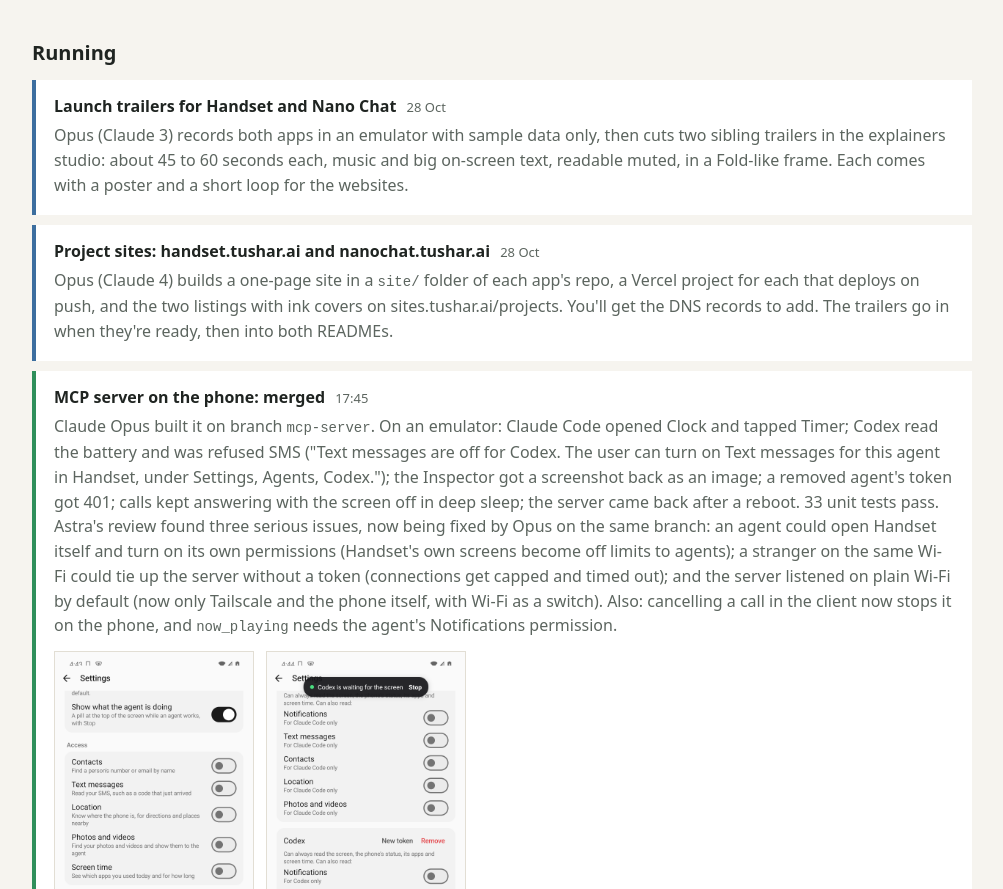
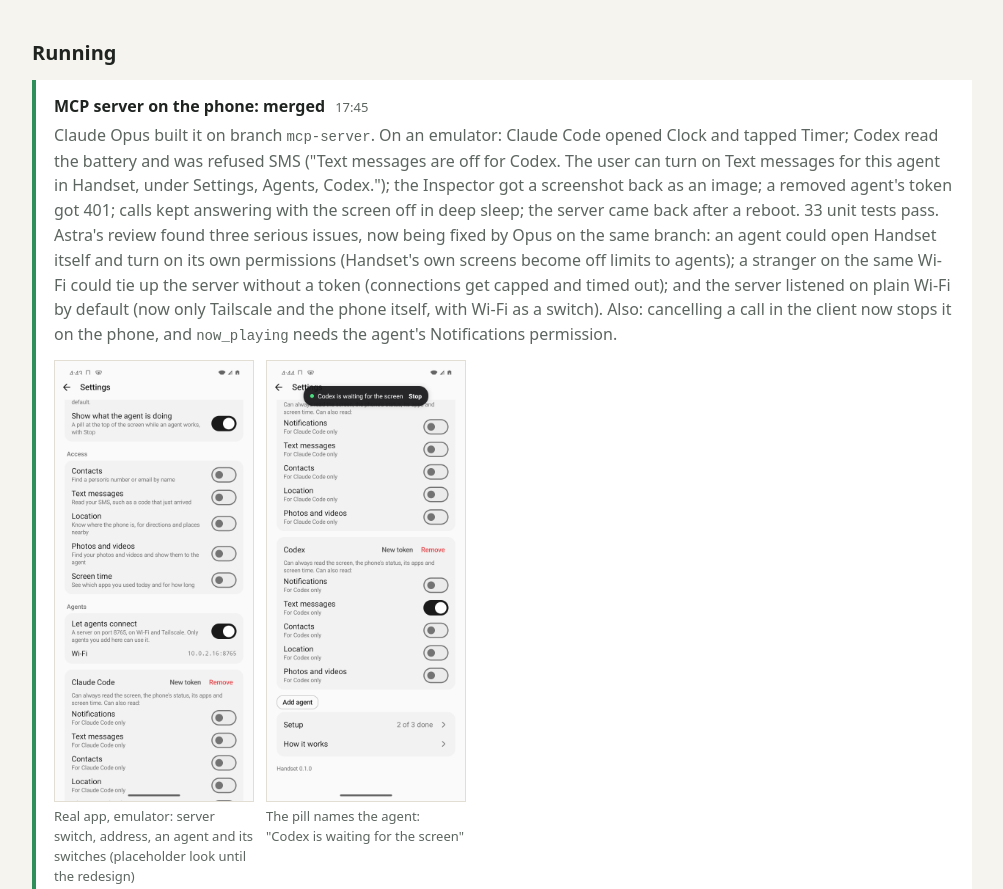
Before and after one commit to triptu/handset, a plain HTML site: page docs/progress.html in a window 1280 px wide. Shown: the part 1528-2417 px from the top of the page, without its empty margins (138-1141 px from the left). Drawn offline with Linux system fonts and the light colour scheme.

Commit message:
Progress page: trailers and project sites shipped

```diff
--- a/docs/progress.html
+++ b/docs/progress.html
@@ -73,16 +73,6 @@
 </table>
 
 <h2>Running</h2>
-
-<div class="entry running">
-  <h3>Launch trailers for Handset and Nano Chat <span class="time">28 Oct</span></h3>
-  <p>Opus (Claude 3) records both apps in an emulator with sample data only, then cuts two sibling trailers in the explainers studio: about 45 to 60 seconds each, music and big on-screen text, readable muted, in a Fold-like frame. Each comes with a poster and a short loop for the websites.</p>
-</div>
-
-<div class="entry running">
-  <h3>Project sites: handset.tushar.ai and nanochat.tushar.ai <span class="time">28 Oct</span></h3>
-  <p>Opus (Claude 4) builds a one-page site in a <code>site/</code> folder of each app's repo, a Vercel project for each that deploys on push, and the two listings with ink covers on sites.tushar.ai/projects. You'll get the DNS records to add. The trailers go in when they're ready, then into both READMEs.</p>
-</div>
 
 <div class="entry shipped">
   <h3>MCP server on the phone: merged <span class="time">17:45</span></h3>
@@ -170,6 +160,11 @@
 
 <h2>Shipped</h2>
 <div class="entry shipped">
+  <h3>Launch trailers and project sites <span class="time">28 Oct</span></h3>
+  <p>Two trailers, Handset 56 s and Nano Chat 51 s, recorded on the Fold emulator with sample data only, with generated music and big on-screen text. They're on <a href="https://handset.tushar.ai">handset.tushar.ai</a> and <a href="https://nanochat.tushar.ai">nanochat.tushar.ai</a> (one-page sites in each repo's <code>site/</code> folder, deployed by Vercel on push), and as a poster linking to the video at the top of both READMEs. Both apps are listed with ink covers on <a href="https://sites.tushar.ai/projects/">sites.tushar.ai/projects</a>. Astra reviewed the sites; its four findings are fixed.</p>
+</div>
+
+<div class="entry shipped">
   <h3>Pause an agent without removing it, on your phone <span class="time">22:18</span></h3>
   <p>A switch at the top of each agent's page; paused agents keep their token or sign-in and switches, show "Paused" in the list, and every call gets "Handset has paused Codex on this phone. The user can turn it back on in Handset, under Settings, Agents." (emulator proof). Reconnecting or signing in again turns it back on. 148 tests.</p>
   <div class="shots"><figure><img src="progress/images/agent-paused.png" alt=""><figcaption>Real app, emulator: a paused agent's page</figcaption></figure></div>
```
